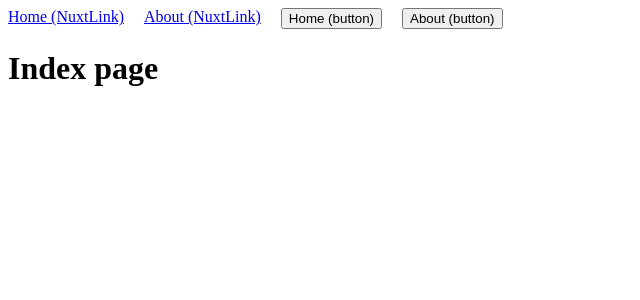
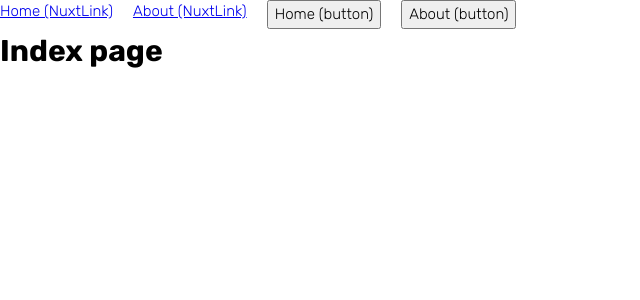
Before and after one commit to talaxasy/nuxt3-test, a Nuxt app: page / in a window 1280 px wide. Shown: the top 300 px of the page, without its empty margins (0-640 px from the left). Built offline with nearby package versions, Linux system fonts and the light colour scheme.

Commit message:
experemention with styles

```diff
--- a/app.vue
+++ b/app.vue
@@ -3,3 +3,6 @@
     <NuxtPage />
   </NuxtLayout>
 </template>
+
+<style lang="scss">
+</style>
--- a/nuxt.config.ts
+++ b/nuxt.config.ts
@@ -1,5 +1,4 @@
 import {defineNuxtConfig} from 'nuxt';
-import {resolve} from 'node:path';
 
 // https://v3.nuxtjs.org/api/configuration/nuxt.config
 export default defineNuxtConfig(
--- a/package.json
+++ b/package.json
@@ -8,6 +8,7 @@
   },
   "devDependencies": {
     "@nuxt/content": "^2.0.1",
-    "nuxt": "3.0.0-rc.6"
+    "nuxt": "3.0.0-rc.6",
+    "sass": "^1.54.0"
   }
 }
--- /dev/null
+++ b/src/assets/styles/fonts.scss
@@ -0,0 +1 @@
+@import url("https://fonts.googleapis.com/css2?family=Rubik:ital,wght@0,300;0,400;0,500;0,700;1,300;1,400;1,500;1,700&display=swap");
--- /dev/null
+++ b/src/assets/styles/helpers.scss
@@ -0,0 +1,7 @@
+.cursor-pointer {
+    cursor: pointer;
+}
+
+.grayscale {
+    filter: grayscale(1);
+}
--- /dev/null
+++ b/src/assets/styles/main.scss
@@ -0,0 +1,58 @@
+@import "fonts";
+@import "variables";
+@import "mixins";
+@import "helpers";
+
+*,
+*::before,
+*::after {
+    box-sizing: border-box;
+}
+
+* {
+    margin: 0;
+}
+
+html,
+body {
+    height: 100%;
+}
+
+body {
+    font-weight: 300;
+    font-family: $font-family-primary;
+    font-size: 15px;
+    line-height: 1.5;
+    -webkit-font-smoothing: antialiased;
+}
+
+img,
+picture,
+video,
+canvas,
+svg {
+    display: block;
+    max-width: 100%;
+}
+
+input,
+button,
+textarea,
+select {
+    font: inherit;
+}
+
+p,
+h1,
+h2,
+h3,
+h4,
+h5,
+h6 {
+    overflow-wrap: break-word;
+}
+
+#root,
+#__nuxt {
+    isolation: isolate;
+}
--- /dev/null
+++ b/src/assets/styles/mixins.scss
@@ -0,0 +1,40 @@
+@mixin placeholder {
+    &::-webkit-input-placeholder {
+        @content;
+    }
+    &:-moz-placeholder {
+        @content;
+    }
+    &::-moz-placeholder {
+        @content;
+    }
+    &:-ms-input-placeholder {
+        @content;
+    }
+}
+
+@mixin respond-to($size) {
+    @if $size == xl {
+        @media only screen and (min-width: 1280px) {
+            @content;
+        }
+    }
+
+    @if $size == lg {
+        @media only screen and (max-width: 1280px) {
+            @content;
+        }
+    }
+
+    @if $size == sm {
+        @media only screen and (max-width: 992px) {
+            @content;
+        }
+    }
+
+    @if $size == xs {
+        @media only screen and (max-width: 320px) {
+            @content;
+        }
+    }
+}
--- /dev/null
+++ b/src/assets/styles/variables.scss
@@ -0,0 +1,11 @@
+$font-family-primary: "Rubik", sans-serif;
+
+$default-border-radius: 8px;
+$default-transition: cubic-bezier(0, 1.18, 0.78, 0.99);
+
+$color-red: #ff414c;
+$color-green: #00ce90;
+$color-orange: #ffb800;
+$color-orange-dark: #ff8541;
+$color-blue: #00c7f3;
+$color-purple: #a36ee5;
--- a/src/pages/about/index.vue
+++ b/src/pages/about/index.vue
@@ -1,9 +1,19 @@
-<template>
-    <h1>About page</h1>
-</template>
-
 <script setup>
 definePageMeta({
     title: 'About page',
 })
 </script>
+
+
+<template>
+    <h1>About page</h1>
+</template>
+
+
+<style lang="scss">
+@import 'assets/styles/variables.scss';
+
+h1 {
+    color: $color-red;
+}
+</style>
--- a/src/pages/index.vue
+++ b/src/pages/index.vue
@@ -8,3 +8,7 @@
         <h1>Index page</h1>
     </div>
 </template>
+
+<style lang="scss">
+@import 'assets/styles/main.scss';
+</style>
```
Also changed, not shown: 1 other file (tests, documents, lock files or other folders).
